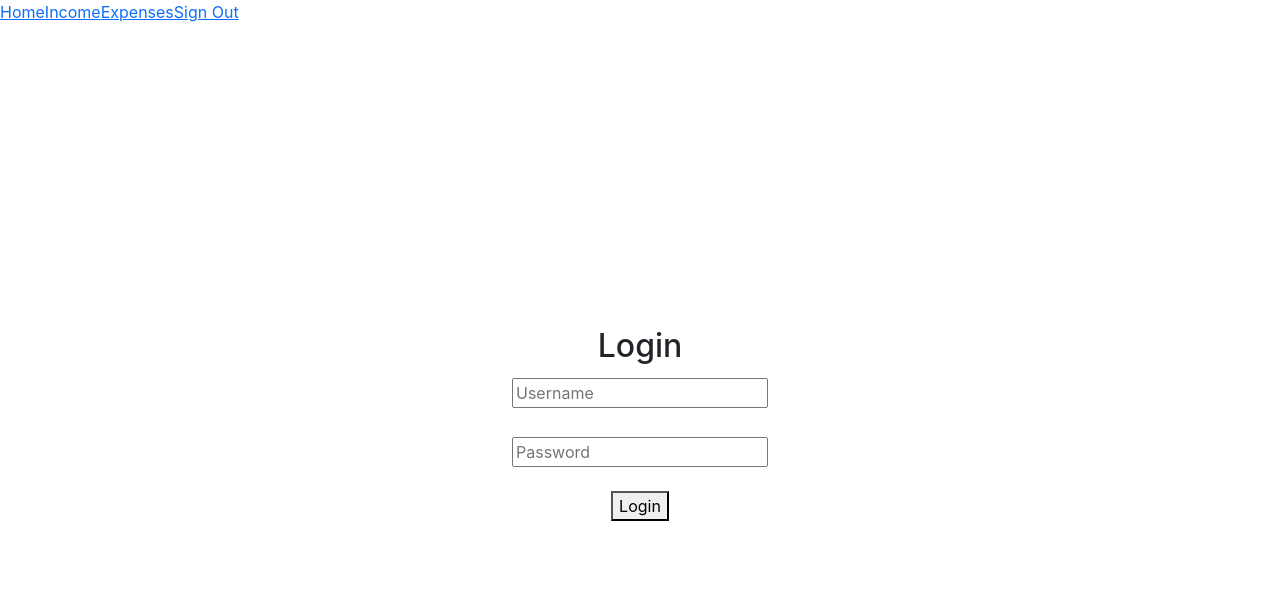
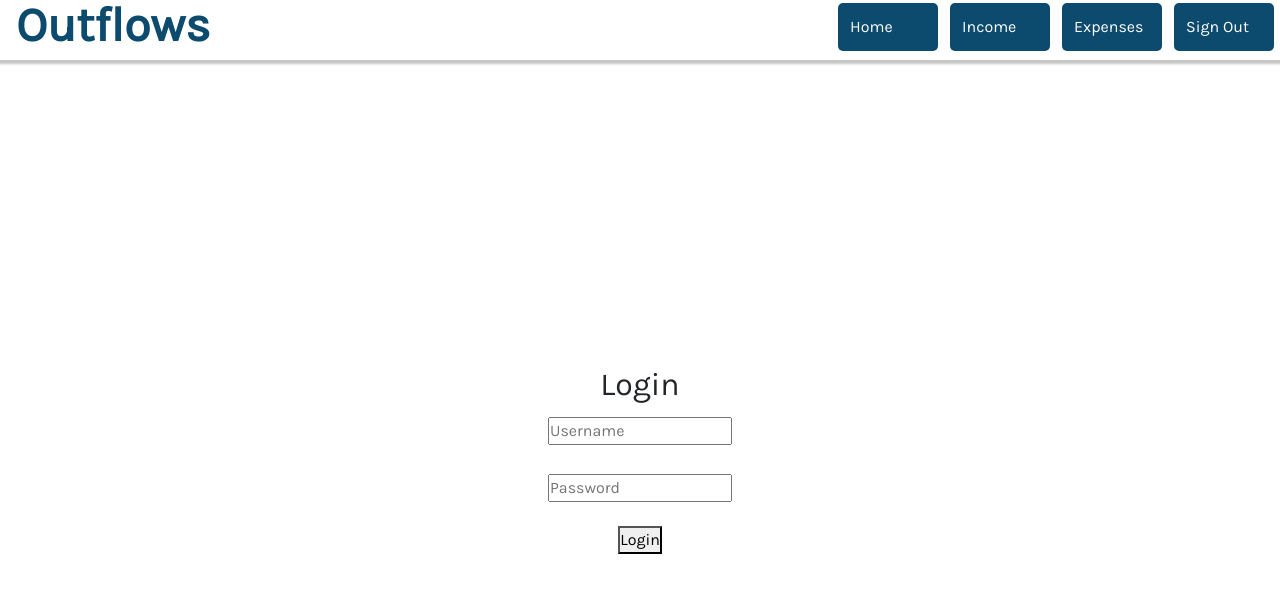
Before and after one commit to evansochieng/outflows, a React (Create React App) app in the folder frontend/: page /logout in a window 1280 px wide. Shown: the top 592 px of the page. Built offline with nearby package versions, Linux system fonts and the light colour scheme.

Commit message:
style the nav bar

```diff
--- a/frontend/public/index.html
+++ b/frontend/public/index.html
@@ -28,6 +28,9 @@
     <!--Bootstrap CSS-->
     <link href="https://cdn.jsdelivr.net/npm/bootstrap@5.0.2/dist/css/bootstrap.min.css" rel="stylesheet" integrity="sha384-EVSTQN3/azprG1Anm3QDgpJLIm9Nao0Yz1ztcQTwFspd3yD65VohhpuuCOmLASjC" crossorigin="anonymous">
 
+    <!-- icons -->
+    <link rel="stylesheet" href="https://cdnjs.cloudflare.com/ajax/libs/font-awesome/4.7.0/css/font-awesome.min.css">
+
     <title>React App</title>
   </head>
   <body>
--- a/frontend/src/components/NavBar.js
+++ b/frontend/src/components/NavBar.js
@@ -1,22 +1,41 @@
 import React from 'react';
 import { Link } from 'react-router-dom';
+import "../index.css"
 
 const NavBar = () => {
+
+  const linkStyles = {
+    display: "inline-block",
+    width: "100px",
+    padding: "12px",
+    margin: "0 6px 6px",
+    background: "rgb(12 74 110)",
+    textDecoration: "none",
+    color: "white",
+    borderRadius: "5px",
+  };
+
   return (
-    <div>
-      <Link to="/" exact="true">
+    <nav className="navigation">
+      {/* <i className="fa fa-money" style={{fontSize:"24px"}}></i> */}
+      <h2 className='app-name'>
+        Outflows
+      </h2>
+      <div className="navigation-menu">
+        <Link to="/" exact="true" style={linkStyles}>
           Home
         </Link>
-      <Link to="/income" exact="true">
+        <Link to="/income" exact="true" style={linkStyles}>
           Income
         </Link>
-      <Link to="/expenses" exact="true">
+        <Link to="/expenses" exact="true" style={linkStyles}>
           Expenses
         </Link>
-      <Link to="/logout" exact="true">
+        <Link to="/logout" exact="true" style={linkStyles}>
           Sign Out
         </Link>
       </div>
+    </nav>
   );
 }
 
--- a/frontend/src/index.css
+++ b/frontend/src/index.css
@@ -1,4 +1,4 @@
-body {
+/* body {
   margin: 0;
   font-family: -apple-system, BlinkMacSystemFont, 'Segoe UI', 'Roboto', 'Oxygen',
     'Ubuntu', 'Cantarell', 'Fira Sans', 'Droid Sans', 'Helvetica Neue',
@@ -10,4 +10,58 @@ body {
 code {
   font-family: source-code-pro, Menlo, Monaco, Consolas, 'Courier New',
     monospace;
+} */
+
+/* Added this */
+@import url("https://fonts.googleapis.com/css2?family=Karla:wght@200;400&display=swap");
+
+* {
+  box-sizing: border-box;
+  margin: 0;
+  padding: 0;
 }
+
+body {
+  font-family: "Karla", -apple-system, BlinkMacSystemFont, "Segoe UI", "Roboto",
+    "Oxygen", "Ubuntu", "Cantarell", "Fira Sans", "Droid Sans", "Helvetica Neue",
+    sans-serif;
+  -webkit-font-smoothing: antialiased;
+  -moz-osx-font-smoothing: grayscale;
+}
+
+.container {
+  max-width: 90%;
+  margin-right: auto;
+  margin-left: auto;
+  padding: 1rem;
+}
+
+.navigation {
+  height: 60px;
+  width: 100%;
+  display: flex;
+  align-items: center;
+  position: relative;
+  padding: 0.5rem 0rem;
+  background-color: #fff;
+  color: black;
+  box-shadow: 0 2px 2px 2px rgba(9, 9, 9, 0.23);
+}
+
+.navigation-menu {
+  margin-left: auto;
+  display: flex;
+  padding: 0;
+}
+
+.app-name {
+  text-decoration: none;
+  color: rgb(12 74 110);
+  font-weight: bold;
+  font-size: 3rem;
+  margin-left: 1rem;
+}
+
+.app-name:hover {
+  background-color: rgb(12 74 110);
+}
```
Lines whose indentation alone changed are shown as unchanged.
